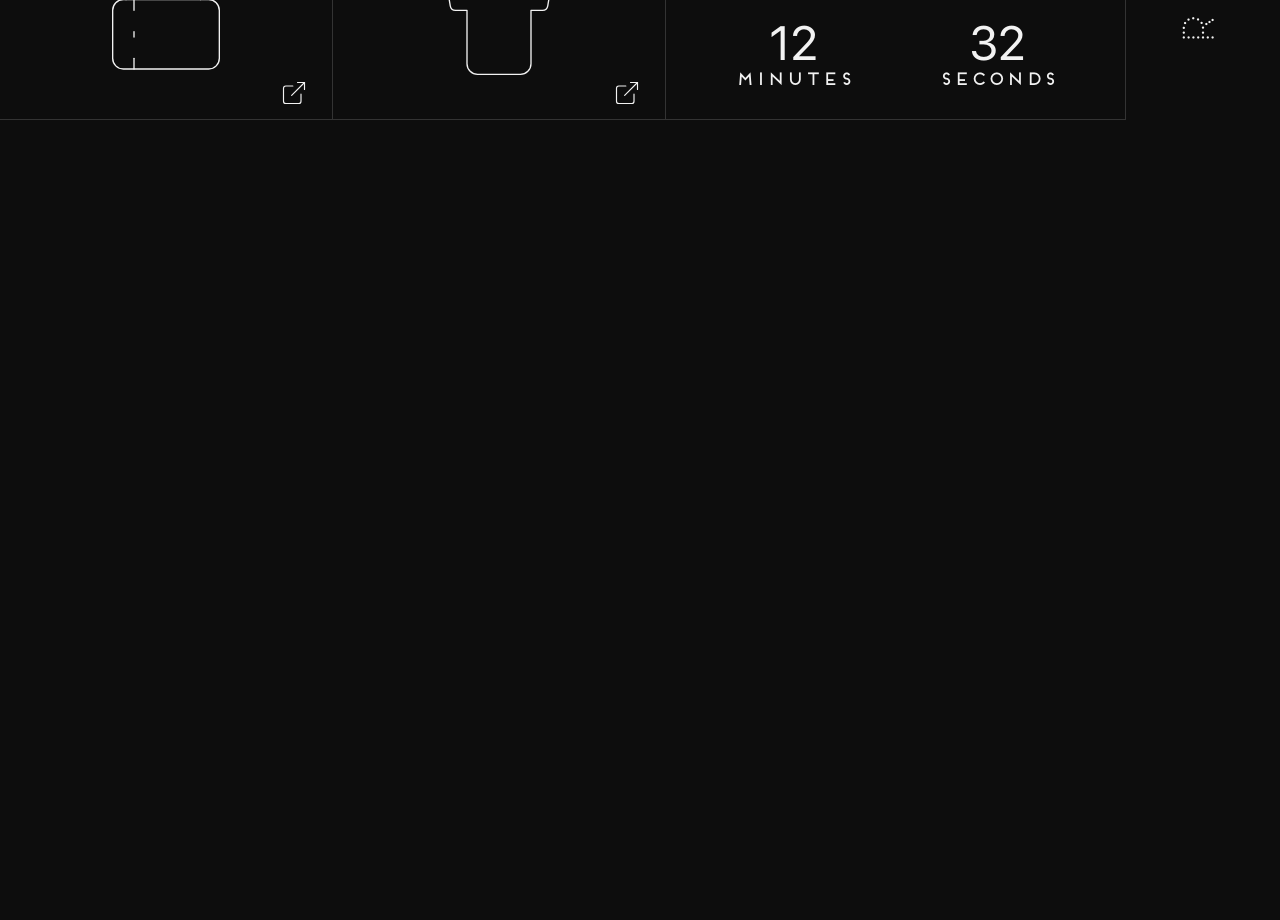
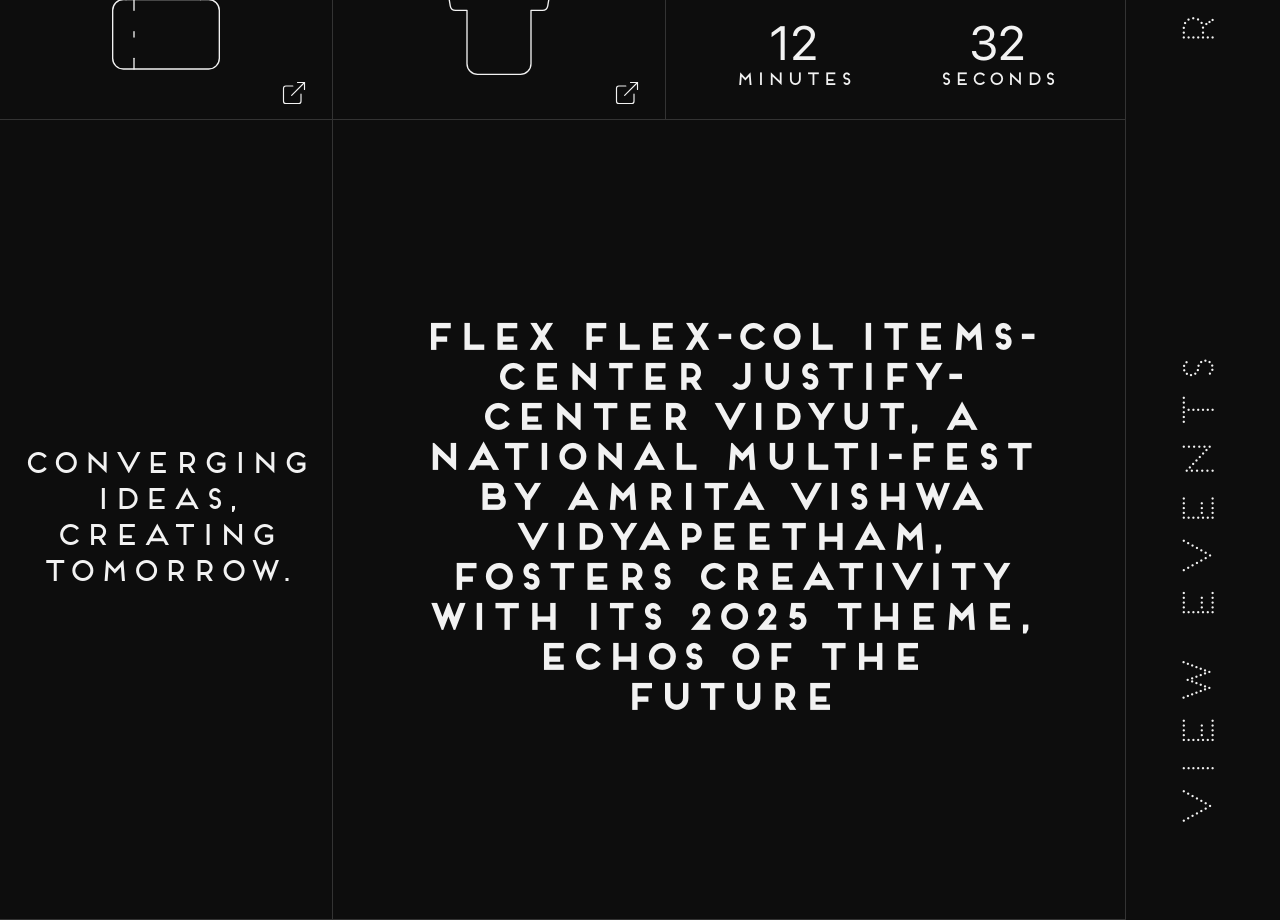
Before and after one commit to Exigent07/vidyut-final, a Next.js app: page / in a window 1280 px wide. Shown: the part 680-1600 px from the top of the page. Before the commit the page ends 800 px from the top, so only its background shows below. Built offline with nearby package versions, Linux system fonts and the light colour scheme.

Commit message:
[+] Added explore section

```diff
--- a/src/app/globals.css
+++ b/src/app/globals.css
@@ -86,6 +86,10 @@
   --breakpoint-xs: 30rem;
 }
 
+*::-webkit-scrollbar {
+  display: none;
+}
+
 body {
   background-color: var(--color-background);
   color: var(--color-foreground);
--- a/src/app/page.jsx
+++ b/src/app/page.jsx
@@ -1,13 +1,15 @@
 "use client";
 
+import ExplainSection from "@/components/ExplainSection";
 import HeroSection from "@/components/HeroSection";
 import NavBar from "@/components/NavBar";
 
 export default function Home() {
   return (
-    <main className="min-h-screen w-screen flex items-center justify-center overflow-x-hidden">
+    <main className="min-h-screen w-screen flex flex-col items-center justify-center overflow-x-hidden">
       <NavBar />
       <HeroSection />
+      <ExplainSection />
     </main>
   );
 }
--- /dev/null
+++ b/src/components/ExplainSection.jsx
@@ -0,0 +1,65 @@
+"use client";
+
+import { ClockFading, CalendarDays, ArrowUpRight, ExternalLink, Tickets, Shirt } from "lucide-react";
+import { useRef, useEffect, useState } from "react";
+import gsap from "gsap";
+import { useGSAP } from "@gsap/react";
+
+export default function ExplainSection() {
+  const sectionRef = useRef(null);
+
+  useGSAP(() => {
+    const boxes = gsap.utils.selector(sectionRef);
+
+    boxes(".box").forEach((el) => {
+      const textElements = el.querySelectorAll("p, svg, span");
+
+      el.addEventListener("mouseenter", () => {
+        gsap.to(el, { backgroundColor: "var(--color-hover)", duration: 0.4, ease: "power2.out" });
+        gsap.to(textElements, {
+          color: "var(--color-background)",
+          stroke: "var(--color-background)",
+          duration: 0.4,
+          ease: "power2.out",
+        });
+      });
+
+      el.addEventListener("mouseleave", () => {
+        gsap.to(el, { backgroundColor: "transparent", duration: 0.4, ease: "power2.out" });
+        gsap.to(textElements, {
+          color: "var(--color-foreground)",
+          stroke: "var(--color-foreground)",
+          duration: 0.4,
+          ease: "power2.out",
+        });
+      });
+    });
+  }, []);
+
+  return (
+    <section ref={sectionRef} className="h-screen overflow-x-hidden w-full select-none">
+      <div
+        className="hidden md:grid grid-cols-3 grid-rows-1 h-screen w-full relative"
+        style={{ gridTemplateColumns: "26% 62% 12%"}}
+      >
+        <div className="box border-border border-r border-b flex items-center justify-center relative">
+          <p className="text-center text-3xl text-foreground font-frontage-regular">
+            Converging Ideas, Creating Tomorrow.
+          </p>
+        </div>
+
+        <div className="box border-border border-b border-r row-span-2 flex flex-col items-center justify-center">
+          <p className="text-center text-4xl text-foreground font-frontage-bold px-48 xs:px-22">flex flex-col items-center justify-center
+            Vidyut, a national multi-fest by Amrita Vishwa Vidyapeetham, fosters creativity with its 2025 theme, Echos of the future
+          </p>
+        </div>
+
+        <div className="box flex w-full h-[calc(100%-6rem)] md:h-[calc(100%-9rem)] relative mt-24 md:mt-36 items-center justify-center row-span-2 cursor-pointer">
+          <p className="uppercase h-full w-full flex items-center justify-center -rotate-90 text-2xl xs:text-4xl lg:text-5xl 2xl:text-6xl text-foreground font-frontage-bulb whitespace-nowrap">
+            View Events
+          </p>
+        </div>
+      </div>
+    </section>
+  );
+}
--- a/src/components/HeroSection.jsx
+++ b/src/components/HeroSection.jsx
@@ -144,15 +144,15 @@
       </div>
 
       <div className="md:hidden w-full h-[calc(100%-6rem)] md:h-[calc(100%-9rem)] flex flex-col">
-        <div className="h-[14%] flex items-center justify-center w-full border-border border-b">
+        <div className="h-[14%] box flex items-center justify-center w-full border-border border-b">
           <h1 className="text-center text-foreground text-4xl xs:text-6xl font-proxima">VIDYUT</h1>
         </div>
-        <div className="h-[22%] border-b py-3 border-border flex flex-col justify-between relative">
+        <div className="h-[22%] box border-b py-3 border-border flex flex-col justify-between relative">
           <div className="flex items-center justify-between">
             <p className="text-foreground pl-3 xs:pl-6 py-1.5 xs:py-3 text-xl xs:text-4xl font-frontage-regular text-left">
               COMING <br /> SOON
             </p>
-            <span className="relative right-1/12 self-start mt xs;mt-4 xs:right-1/6 md:relative flex justify-center items-center h-12">
+            <span className="relative right-1/12 self-start mt-3 xs:mt-4 xs:right-1/6 md:relative flex justify-center items-center h-12">
               <Cube color={cubeColor} />
             </span>
           </div>
@@ -203,8 +203,8 @@
           </div>
         </div>
 
-        <div className="h-[8%] flex justify-center items-center cursor-pointer">
-          <p className="text-foreground font-frontage-bulb text-2xl xs:text-4xl">REGISTER NOW</p>
+        <div className="box h-[8%] flex justify-center items-center cursor-pointer">
+          <p className="text-foreground pt-1 h-full w-full flex justify-center items-center font-frontage-bulb text-2xl xs:text-4xl">REGISTER NOW</p>
         </div>
       </div>
     </section>
--- a/src/components/NavBar.jsx
+++ b/src/components/NavBar.jsx
@@ -84,7 +84,7 @@
   }, []);
 
   return (
-    <nav className="w-full h-24 md:h-36 fixed top-0 left-0 z-50 bg-transparent flex select-none">
+    <nav className="w-full h-24 md:h-36 fixed top-0 left-0 z-50 bg-background flex select-none">
       <div
         ref={logoRef}
         className="w-[26%] h-full flex items-center justify-center border-border border-b border-r"
```
